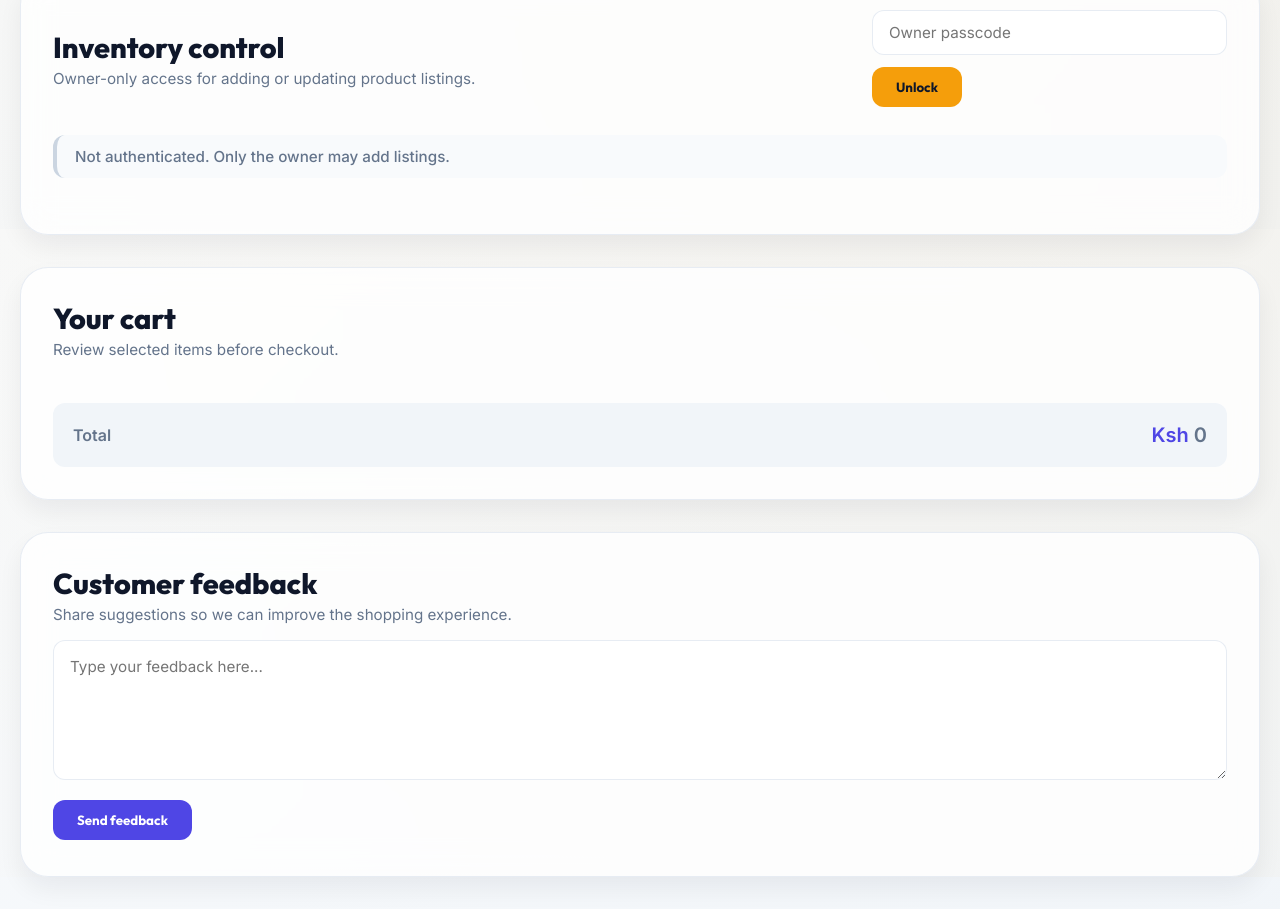
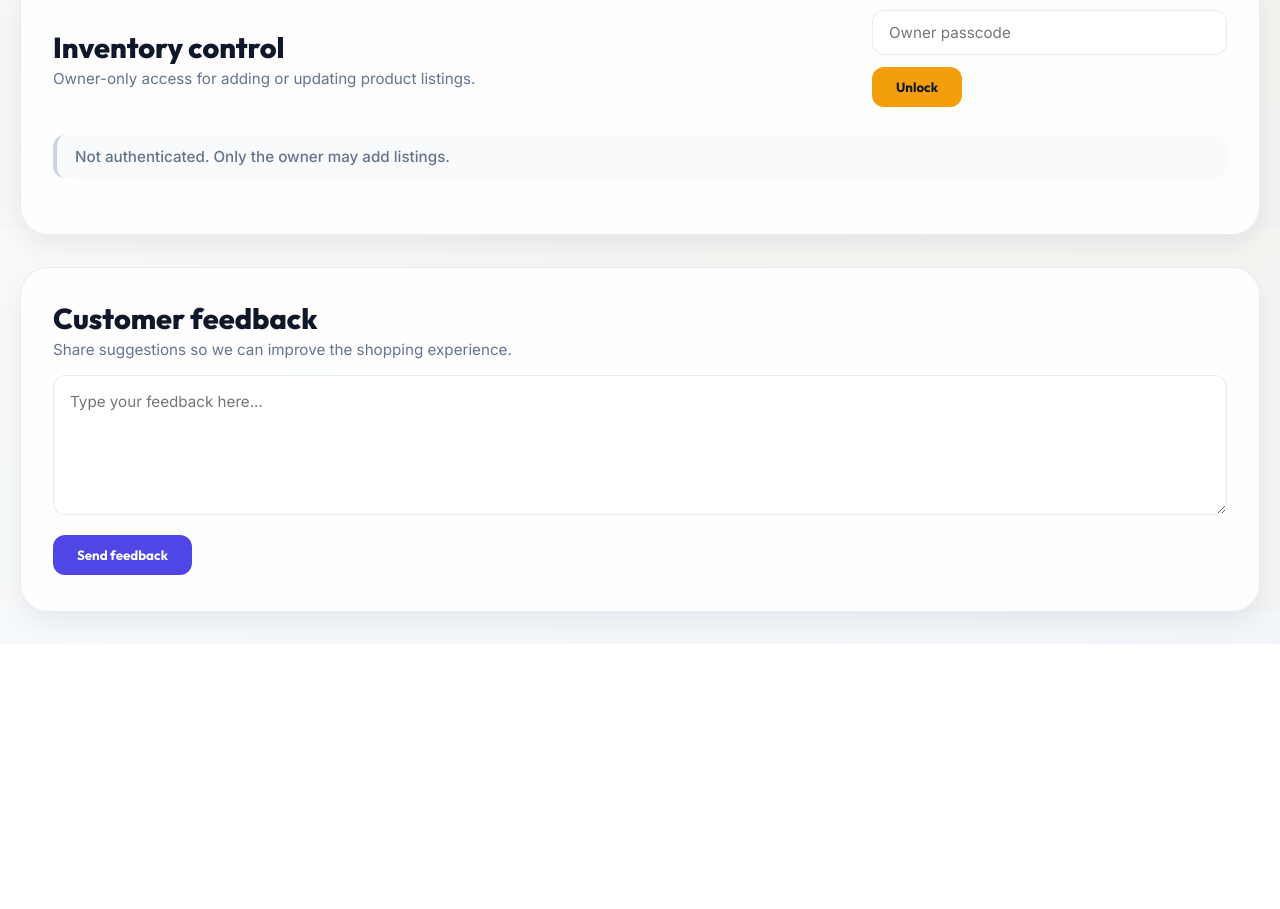
Before and after one commit to zablon105/e.commerce, a website: page public/index.html in a window 1280 px wide. Shown: the part 4571-5480 px from the top of the page. After the commit the page ends 5215 px from the top, so only its background shows below. Drawn offline with Linux system fonts and the light colour scheme; no server answers.

Commit message:
polished ui

```diff
--- a/public/index.html
+++ b/public/index.html
@@ -129,18 +129,6 @@
     </div>
   </section>
 
-  <section id="cart" class="cart-panel">
-    <div class="section-title-row">
-      <h2>Your cart</h2>
-      <p>Review selected items before checkout.</p>
-    </div>
-    <ul id="cart-items" class="cart-items"></ul>
-    <div class="cart-summary">
-      <span>Total</span>
-      <strong>Ksh <span id="total">0</span></strong>
-    </div>
-  </section>
-
   <section id="feedback-section" class="feedback-panel">
     <div class="section-title-row">
       <div>
```
